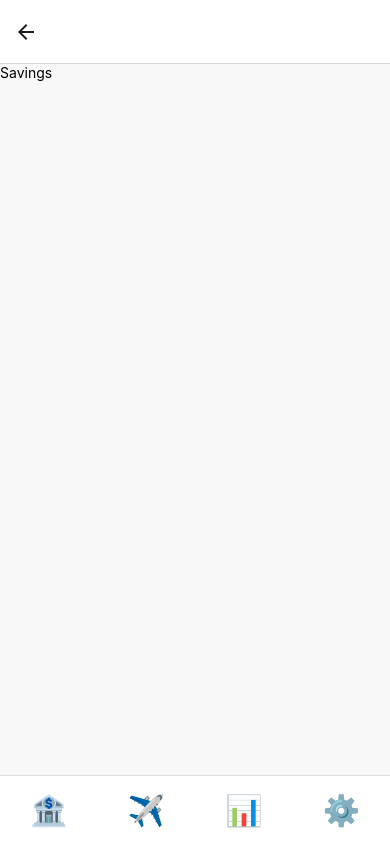
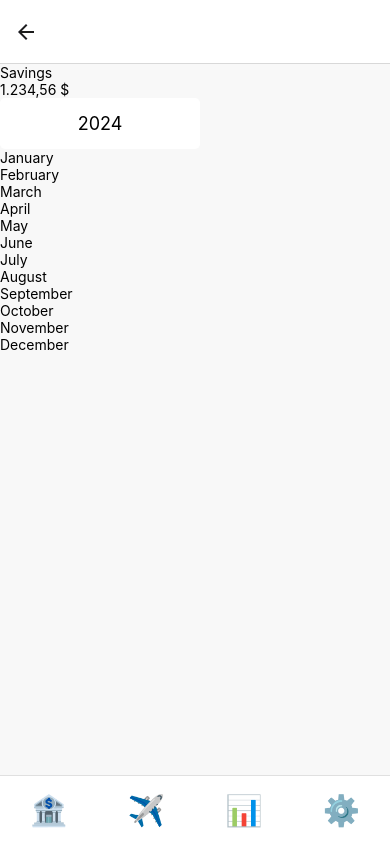
Before and after one commit to gpontas/velox, a React Native app: screen /Savings in a window 390 px wide. Built offline with nearby package versions, Linux system fonts and the light colour scheme.

Commit message:
updating-no adds

```diff
--- a/screens/MainMenu.js
+++ b/screens/MainMenu.js
@@ -23,11 +23,11 @@ function MainMenu({ navigation }) {
         <TouchableOpacity style={styles.box}>
           <Text style={styles.boxText}>Budget</Text>
         </TouchableOpacity>
-        <TouchableOpacity style={styles.box}>
-          <Pressable onPress={() => navigation.navigate('Savings')}>
-            <Text style={styles.boxText}>Savings</Text>
-          </Pressable>
-        </TouchableOpacity>
+        <Pressable onPress={() => navigation.navigate('Savings')} style={styles.box}>
+          <TouchableOpacity>
+              <Text style={styles.boxText} onPress={() => navigation.navigate('Savings')}>Savings</Text>
+          </TouchableOpacity>
+        </Pressable>
         <TouchableOpacity style={styles.box}>
           <Text style={styles.boxText}>Income</Text>
         </TouchableOpacity>
--- a/screens/Savings.js
+++ b/screens/Savings.js
@@ -1,14 +1,88 @@
-import React from 'react';
-import { View, Text, StyleSheet, TouchableOpacity, StatusBar, Platform } from 'react-native';
+import {useState} from 'react';
+import { View, Text, StyleSheet, TouchableOpacity, StatusBar, Platform, ScrollView} from 'react-native';
+
+
 
 function Savings({ navigation }) {
+
+  const [dropdownVisible, setDropdownVisible] = useState(false);
+  const [selectedYear, setSelectedYear] = useState('2024');
+
+  const toggleDropdown = () => {
+    setDropdownVisible(!dropdownVisible);
+  };
+
+  const selectYear = (year) => {
+    setSelectedYear(year); // Update the selected year
+    setDropdownVisible(false); // Hide the dropdown after selection
+  }
+
   return (
-    console.log('Savings'),
     <View style={styles.container}>
       <StatusBar barStyle="dark-content" />
+
       <View>
         <Text>Savings</Text>
       </View>
+
+      <View>
+        <Text>1.234,56 $</Text>
+      </View>
+
+      <TouchableOpacity style={styles.box} onPress={toggleDropdown}>
+        <Text style={styles.boxText}>{selectedYear}</Text>
+      </TouchableOpacity>
+
+      {dropdownVisible && (
+        <View style={styles.dropdown}>
+          <TouchableOpacity style={styles.dropdownItem} onPress={() => selectYear('2024')}>
+            <Text style={styles.dropdownItemText}>2024</Text>
+          </TouchableOpacity>
+          <TouchableOpacity style={styles.dropdownItem} onPress={() => selectYear('2023')}>
+            <Text style={styles.dropdownItemText}>2023</Text>
+          </TouchableOpacity>
+        </View>
+      )}
+
+      <ScrollView>
+        <View>
+          <Text>January</Text>
+        </View>
+        <View>
+          <Text>February</Text>
+        </View>
+        <View>
+          <Text>March</Text>
+        </View>
+        <View>
+          <Text>April</Text>
+        </View>
+        <View>
+          <Text>May</Text>
+        </View>
+        <View>
+          <Text>June</Text>
+        </View>
+        <View>
+          <Text>July</Text>
+        </View>
+        <View>
+          <Text>August</Text>
+        </View>
+        <View>
+          <Text>September</Text>
+        </View>
+        <View>
+          <Text>October</Text>
+        </View>
+        <View>
+          <Text>November</Text>
+        </View>
+        <View>
+          <Text>December</Text>
+        </View>
+      </ScrollView>
+
 
 
       <View style={styles.footer}>
@@ -25,6 +99,9 @@ function Savings({ navigation }) {
           <Text style={styles.footerIcon}>⚙️</Text>
         </TouchableOpacity>
       </View>
+
+
+
     </View>
   );
 }
@@ -38,7 +115,6 @@ const styles = StyleSheet.create({
     flex: 1,
     backgroundColor: '#F8F8F8',
     paddingTop: STATUSBAR_HEIGHT,  // Adding padding to avoid overlapping with status bar
-    justifyContent: 'space-between',
   },
   footer: {
     position: 'absolute',
@@ -55,4 +131,36 @@ const styles = StyleSheet.create({
   footerIcon: {
     fontSize: 30,
   },
+
+  box: {
+    width: 200,
+    padding: 15,
+    backgroundColor: 'white',
+    borderRadius: 5,
+    alignItems: 'center',
+    zIndex: 1,
+  },
+  boxText: {
+    color: 'black',
+    fontSize: 18,
+
+  },
+  dropdown: {
+    position: 'absolute',
+    top: 118,
+    width: 200,
+    marginTop: 10,
+    backgroundColor: '#fff',
+    borderRadius: 5,
+    borderWidth: 1,
+    borderColor: '#ddd',
+    zIndex: 2,
+  },
+  dropdownItem: {
+    padding: 15,
+    alignItems: 'center',
+  },
+  dropdownItemText: {
+    fontSize: 18,
+  },
 });
```
Also changed, not shown: screens/test.js (line endings or trailing spaces).
